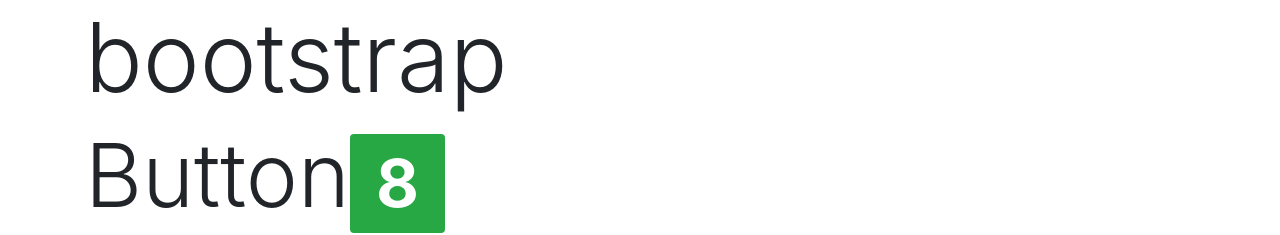
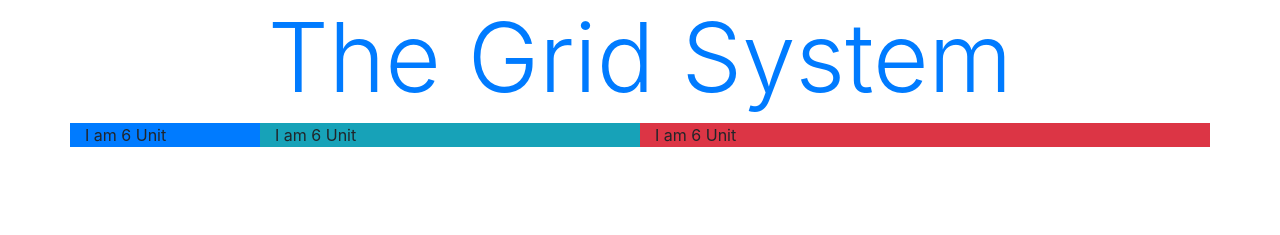
Before and after one commit to joonhwan1s/joonhwan1s, a plain HTML site: page CSSpractice/BootstrapPractice/index.html in a window 1280 px wide. Shown: the top 235 px of the page. Drawn offline with nearby package versions, Linux system fonts and the light colour scheme.

Commit message:
20221031

```diff
--- a/CSSpractice/BootstrapPractice/index.html
+++ b/CSSpractice/BootstrapPractice/index.html
@@ -10,7 +10,13 @@
 </head>
 <body>
     <div class="container">
-        <h1 class="display-1">bootstrap</h1>
+        <h1 class="display-1 text-center text-primary">The Grid System</h1>
+        <div class="row">
+            <div class="col-2 bg-primary">I am 6 Unit</div>
+            <div class="col-4 bg-info">I am 6 Unit</div>
+            <div class="col-6 bg-danger">I am 6 Unit</div>
+        </div>
+        <!-- <h1 class="display-1">bootstrap</h1>
         <h2 class="display-2">Button<span class="badge badge-success">8</span></h2>
         <button type="button" class="btn btn-primary">Primary</button>
         <button type="button" class="btn btn-success">Success</button>
@@ -21,7 +27,16 @@
         <h2 class="display-4">Photopygrapy</h2>
         <p>Lorem ipsum dolor sit amet, consectetur adipisicing elit. Fuga natus rerum saepe enim voluptatibus voluptates quis quo nesciunt perferendis, consectetur dicta omnis culpa iure, molestias ab laudantium voluptate eligendi? Possimus.</p>
         <footer class="blockquote-footer">Mr. Lorem Isopd</footer>
+        <div>
+            <h3>Alters</h3>
+            <div class="alert alert-warning alert-dismissible fade show" role="alert">
+                Danger! You are a
+                <button class="close" data-dismiss="alert" aria-label="Close">
+                    <span aria-hidden="true">&times;</span>
+            </div>
+        </div> -->
         </div>
+
     <script src="https://code.jquery.com/jquery-3.5.1.slim.min.js"
         integrity="sha384-DfXdz2htPH0lsSSs5nCTpuj/zy4C+OGpamoFVy38MVBnE+IbbVYUew+OrCXaRkfj"
         crossorigin="anonymous"></script>
```
